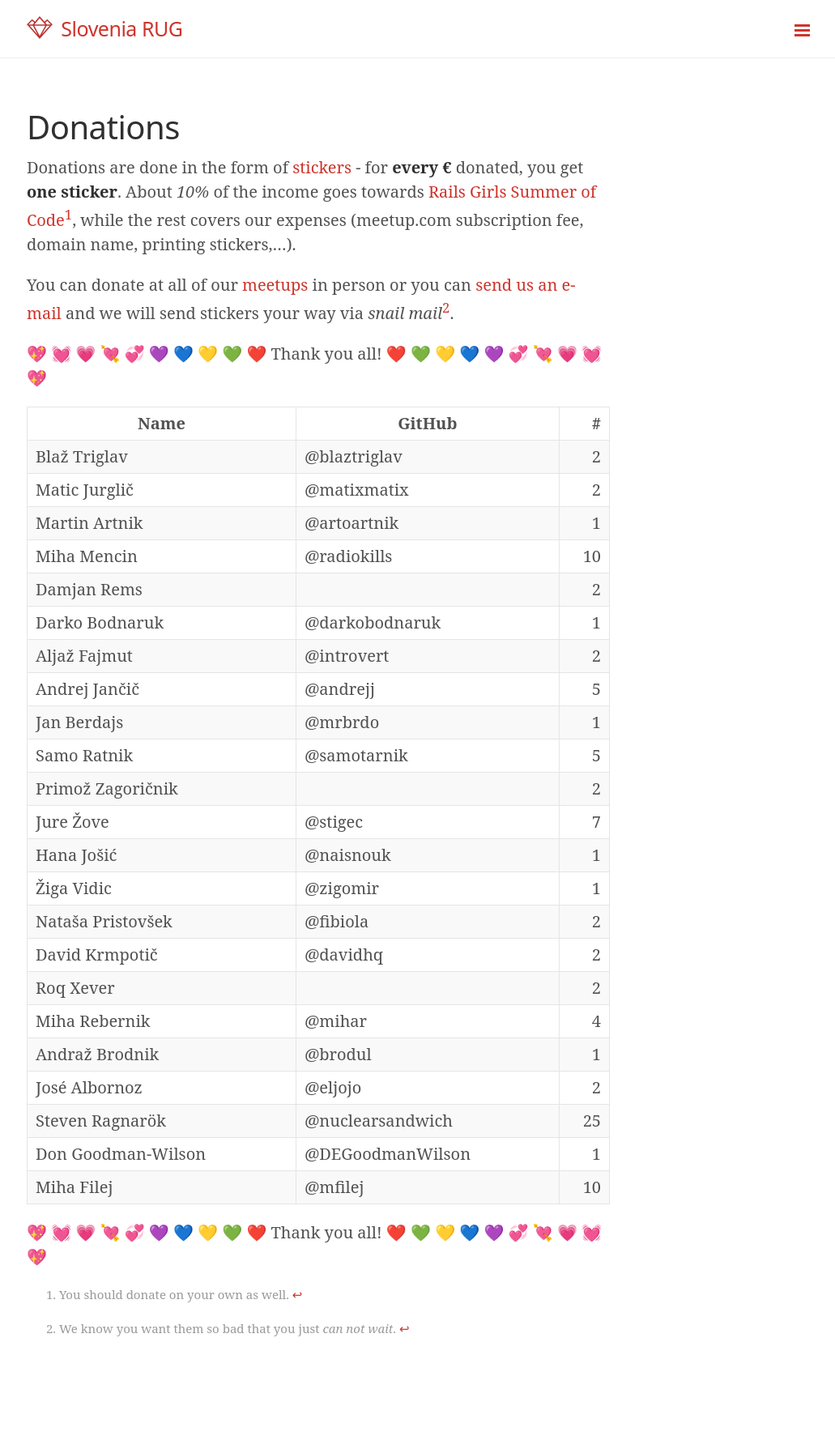
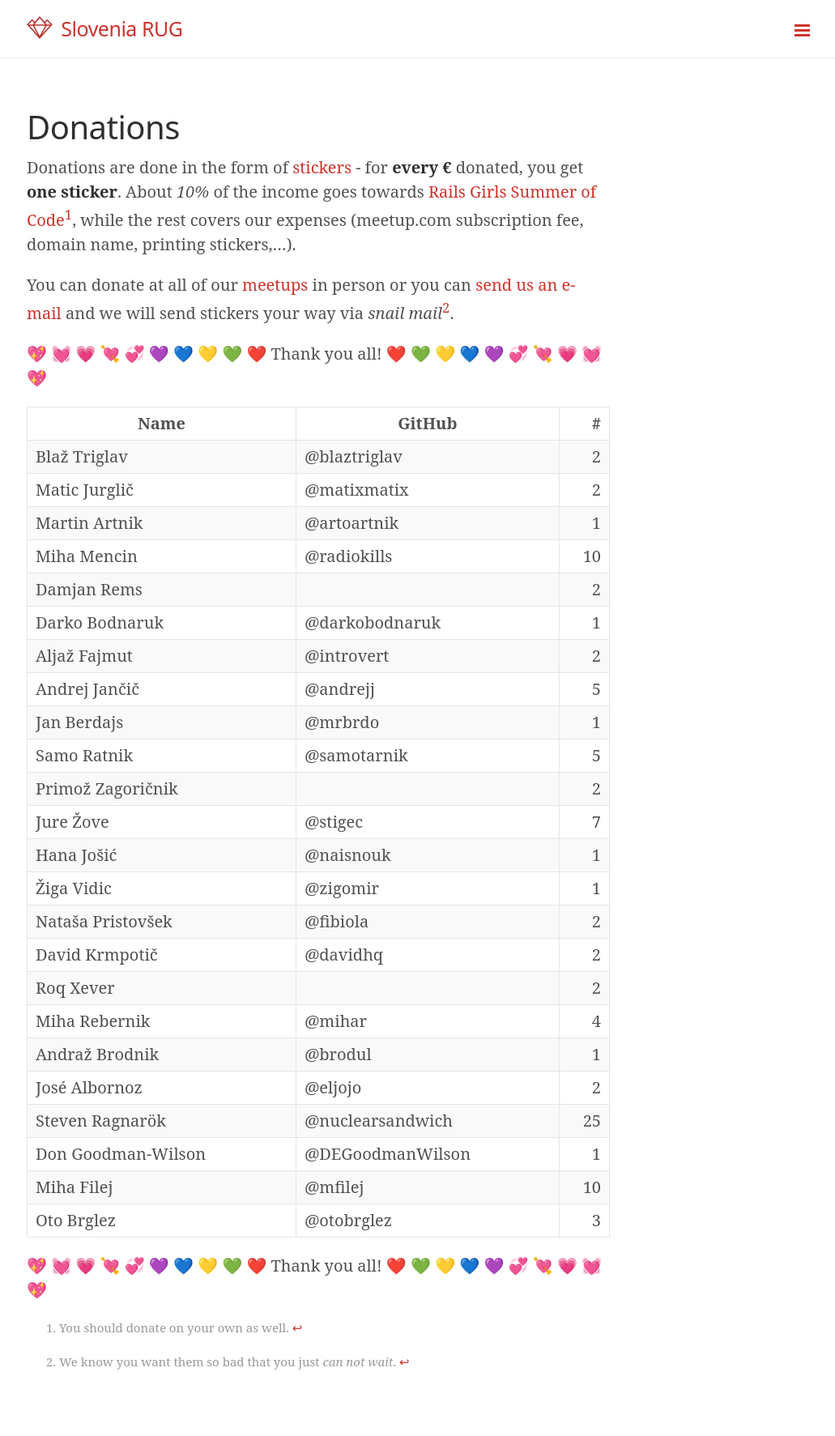
Before and after one commit to RubySlovenia/RubySlovenia.github.io, a Jekyll site: the page built from donations.md, in a window 1280 px wide. Shown: the whole page at 81% size, without its empty margins (247-1278 px from the left). Built offline with Jekyll 4.4.1, drawn with Linux system fonts in a browser that asks for light colours; emoji names are drawn with the system emoji font; before the commit the page ends 1732 px from its top, so only the background shows below that.

Commit message:
add @otobrglez's donation

```diff
--- a/donations.md
+++ b/donations.md
@@ -34,6 +34,7 @@ José Albornoz|@eljojo|2
 Steven Ragnarök|@nuclearsandwich|25
 Don Goodman-Wilson|@DEGoodmanWilson|1
 Miha Filej|@mfilej|10
+Oto Brglez|@otobrglez|3
 
 :sparkling_heart: :heartbeat: :heartpulse: :cupid: :revolving_hearts: :purple_heart: :blue_heart: :yellow_heart: :green_heart: :heart: Thank you all! :heart: :green_heart: :yellow_heart: :blue_heart: :purple_heart: :revolving_hearts: :cupid: :heartpulse: :heartbeat: :sparkling_heart:
 
```
